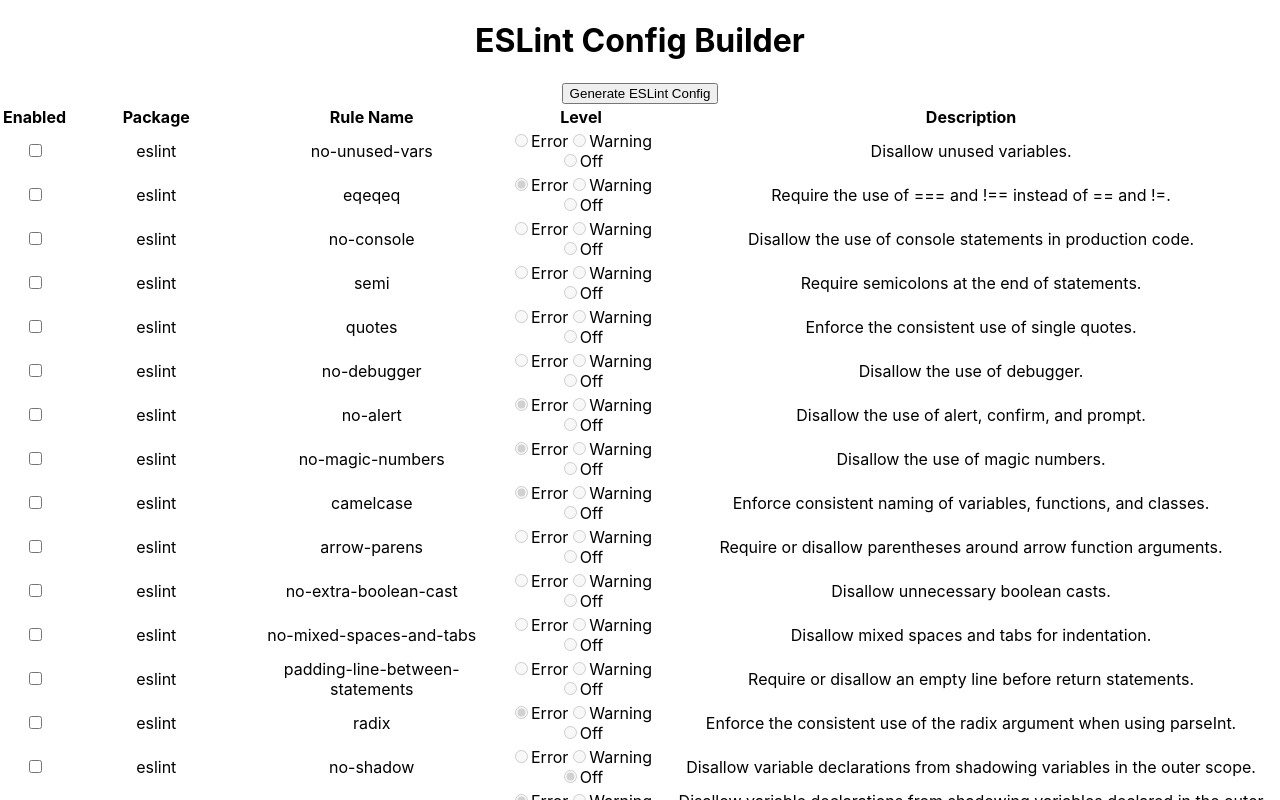
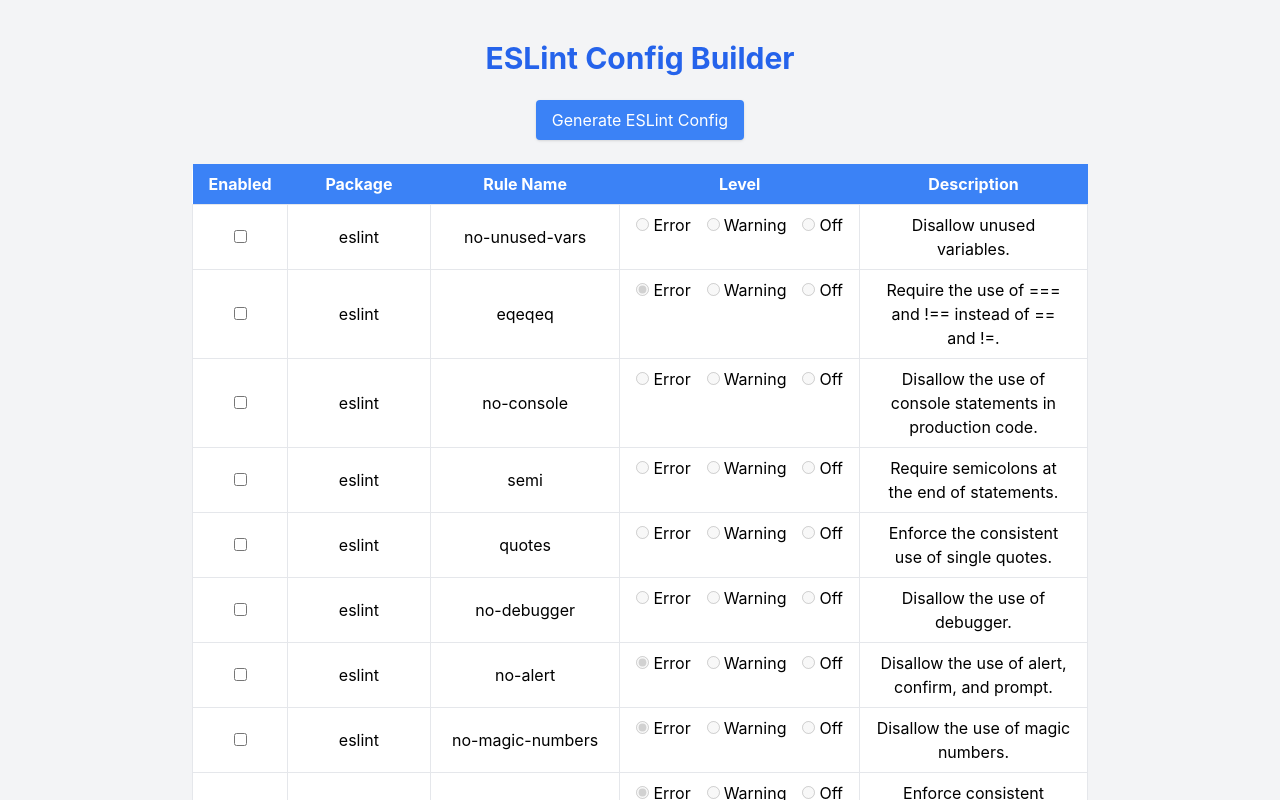
Before and after one commit to CoralHeavens/eslint-config-generator, a React (Create React App) app: page / in a window 1280 px wide. Shown: the top 800 px of the page. Built offline with nearby package versions, Linux system fonts and the light colour scheme.

Commit message:
Add styling

```diff
--- a/package.json
+++ b/package.json
@@ -38,5 +38,10 @@
       "last 1 firefox version",
       "last 1 safari version"
     ]
+  },
+  "devDependencies": {
+    "autoprefixer": "^10.4.20",
+    "postcss": "^8.4.45",
+    "tailwindcss": "^3.4.10"
   }
 }
--- /dev/null
+++ b/postcss.config.js
@@ -0,0 +1,6 @@
+module.exports = {
+  plugins: {
+    tailwindcss: {},
+    autoprefixer: {},
+  },
+}
--- a/src/App.css
+++ /dev/null
@@ -1,38 +0,0 @@
-.App {
-  text-align: center;
-}
-
-.App-logo {
-  height: 40vmin;
-  pointer-events: none;
-}
-
-@media (prefers-reduced-motion: no-preference) {
-  .App-logo {
-    animation: App-logo-spin infinite 20s linear;
-  }
-}
-
-.App-header {
-  background-color: #282c34;
-  min-height: 100vh;
-  display: flex;
-  flex-direction: column;
-  align-items: center;
-  justify-content: center;
-  font-size: calc(10px + 2vmin);
-  color: white;
-}
-
-.App-link {
-  color: #61dafb;
-}
-
-@keyframes App-logo-spin {
-  from {
-    transform: rotate(0deg);
-  }
-  to {
-    transform: rotate(360deg);
-  }
-}
--- a/src/App.js
+++ b/src/App.js
@@ -1,5 +1,4 @@
 import React from 'react';
-import './App.css';
 import ESLintConfigBuilder from './ESLintConfigBuilder';
 
 function App() {
--- a/src/ESLintConfigBuilder.js
+++ b/src/ESLintConfigBuilder.js
@@ -1,17 +1,20 @@
 import React, { useState } from 'react';
-import { RULES } from './rules';
+import eslintRules from './eslintRules';  // Import the extended rules list
 
 const ESLintConfigBuilder = () => {
-  const [rules, setRules] = useState(RULES);
+  const [rules, setRules] = useState(eslintRules);
 
+  // Handle checkbox change for enabling/disabling rules
   const handleEnableChange = (id) => {
     setRules(rules.map(rule => rule.id === id ? { ...rule, enabled: !rule.enabled } : rule));
   };
 
+  // Handle level change (Error, Warning, Off)
   const handleLevelChange = (id, level) => {
     setRules(rules.map(rule => rule.id === id ? { ...rule, level } : rule));
   };
 
+  // Generate ESLint config and required package installation instructions, then trigger download
   const generateConfig = () => {
     const selectedRules = rules.filter(rule => rule.enabled);
 
@@ -25,17 +28,16 @@
     // Create the ESLint rules configuration object, including all rules from selected packages with 'off' by default
     const config = {
       rules: Object.values(packageGroups).reduce((acc, group) => {
-        // Check if any rule in this group is selected
-        const isPackageSelected = group.some(rule => rule.enabled);
-        if (!isPackageSelected) {
-          return acc;
-        }
-
         // Add all rules in this package, set to 'off' unless enabled
         group.forEach(rule => {
-          acc[`${rule.package}/${rule.ruleName}`] = rule.enabled ? rule.level : 'off';
+          if (rule.enabled) {
+            acc[`${rule.package}/${rule.ruleName}`] = rule.options
+              ? [rule.level, ...rule.options]
+              : rule.level;
+          } else {
+            acc[`${rule.package}/${rule.ruleName}`] = 'off';
+          }
         });
-
         return acc;
       }, {}),
     };
@@ -61,33 +63,39 @@
   };
 
   return (
-    <div>
-      <h1>ESLint Config Builder</h1>
-      <button onClick={generateConfig}>Generate ESLint Config</button>
-      <table>
+    <div className="min-h-screen flex flex-col items-center justify-center bg-gray-100 py-10">
+      <h1 className="text-3xl font-bold mb-6 text-blue-600">ESLint Config Builder</h1>
+      <button
+        onClick={generateConfig}
+        className="mb-6 px-4 py-2 bg-blue-500 text-white rounded shadow hover:bg-blue-600"
+      >
+        Generate ESLint Config
+      </button>
+      <div className="overflow-x-auto w-full max-w-4xl">
+        <table className="table-auto w-full bg-white shadow-lg rounded-lg">
           <thead>
-          <tr>
-            <th>Enabled</th>
-            <th>Package</th>
-            <th>Rule Name</th>
-            <th>Level</th>
-            <th>Description</th>
+            <tr className="bg-blue-500 text-white">
+              <th className="px-4 py-2 text-center">Enabled</th>
+              <th className="px-4 py-2 text-center">Package</th>
+              <th className="px-4 py-2 text-center">Rule Name</th>
+              <th className="px-4 py-2 text-center">Level</th>
+              <th className="px-4 py-2 text-center">Description</th>
             </tr>
           </thead>
           <tbody>
             {rules.map(rule => (
-            <tr key={rule.id}>
-              <td>
+              <tr key={rule.id} className="hover:bg-gray-100">
+                <td className="border px-4 py-2 text-center align-middle">
                   <input
                     type="checkbox"
                     checked={rule.enabled}
                     onChange={() => handleEnableChange(rule.id)}
                   />
                 </td>
-              <td>{rule.package}</td>
-              <td>{rule.ruleName}</td>
-              <td>
-                <label>
+                <td className="border px-4 py-2 text-center align-middle">{rule.package}</td>
+                <td className="border px-4 py-2 text-center align-middle">{rule.ruleName}</td>
+                <td className="border border-x-0 border-b-0 -mt-[1px] px-4 py-2 flex items-center justify-center space-x-4 align-middle">
+                  <label className="flex items-center">
                     <input
                       type="radio"
                       name={`level-${rule.id}`}
@@ -96,9 +104,9 @@
                       disabled={!rule.enabled}
                       onChange={() => handleLevelChange(rule.id, 'error')}
                     />
-                  Error
+                    <span className="ml-1">Error</span>
                   </label>
-                <label>
+                  <label className="flex items-center">
                     <input
                       type="radio"
                       name={`level-${rule.id}`}
@@ -107,9 +115,9 @@
                       disabled={!rule.enabled}
                       onChange={() => handleLevelChange(rule.id, 'warning')}
                     />
-                  Warning
+                    <span className="ml-1">Warning</span>
                   </label>
-                <label>
+                  <label className="flex items-center">
                     <input
                       type="radio"
                       name={`level-${rule.id}`}
@@ -118,19 +126,15 @@
                       disabled={!rule.enabled}
                       onChange={() => handleLevelChange(rule.id, 'off')}
                     />
-                  Off
+                    <span className="ml-1">Off</span>
                   </label>
                 </td>
-              <td>{rule.description}</td>
+                <td className="border px-4 py-2 text-center align-middle">{rule.description}</td>
               </tr>
             ))}
           </tbody>
         </table>
-      <div
-        style={{
-          height: "40px"
-        }}
-      />
+      </div>
     </div>
   );
 };
--- a/src/rules.js
+++ b/src/eslintRules.js
@@ -1,4 +1,4 @@
-export const RULES = [
+const eslintRules = [
     // Core ESLint Rules
     { id: 1, package: 'eslint', ruleName: 'no-unused-vars', description: 'Disallow unused variables.', enabled: false, level: 'warn' },
     { id: 2, package: 'eslint', ruleName: 'eqeqeq', description: 'Require the use of === and !== instead of == and !=.', enabled: false, level: 'error' },
@@ -7,7 +7,7 @@
     { id: 5, package: 'eslint', ruleName: 'quotes', description: 'Enforce the consistent use of single quotes.', enabled: false, level: 'warn' },
     { id: 6, package: 'eslint', ruleName: 'no-debugger', description: 'Disallow the use of debugger.', enabled: false, level: 'warn' },
     { id: 7, package: 'eslint', ruleName: 'no-alert', description: 'Disallow the use of alert, confirm, and prompt.', enabled: false, level: 'error' },
-    { id: 8, package: 'eslint', ruleName: 'no-magic-numbers', description: 'Disallow the use of magic numbers.', enabled: false, level: 'error' },
+    { id: 8, package: 'eslint', ruleName: 'no-magic-numbers', description: 'Disallow the use of magic numbers.', enabled: false, level: 'error', options: [{ ignore: [-1, 0, 1] }] },
     { id: 9, package: 'eslint', ruleName: 'camelcase', description: 'Enforce consistent naming of variables, functions, and classes.', enabled: false, level: 'error' },
     { id: 10, package: 'eslint', ruleName: 'arrow-parens', description: 'Require or disallow parentheses around arrow function arguments.', enabled: false, level: 'warn' },
     { id: 11, package: 'eslint', ruleName: 'no-extra-boolean-cast', description: 'Disallow unnecessary boolean casts.', enabled: false, level: 'warn' },
@@ -86,3 +86,5 @@
     { id: 68, package: 'eslint-plugin-jest', ruleName: 'jest/prefer-to-have-length', description: 'Suggest using toHaveLength() in Jest assertions.', enabled: false, level: 'warn' },
     { id: 69, package: 'eslint-plugin-jest', ruleName: 'jest/prefer-expect-assertions', description: 'Require assertions in Jest tests to ensure correctness.', enabled: false, level: 'warn' },
 ];
+
+export default eslintRules;
--- a/src/index.css
+++ b/src/index.css
@@ -1,3 +1,7 @@
+@tailwind base;
+@tailwind components;
+@tailwind utilities;
+
 body {
   margin: 0;
   font-family: -apple-system, BlinkMacSystemFont, 'Segoe UI', 'Roboto', 'Oxygen',
--- /dev/null
+++ b/tailwind.config.js
@@ -0,0 +1,10 @@
+/** @type {import('tailwindcss').Config} */
+module.exports = {
+  content: [
+    './src/**/*.{js,jsx,ts,tsx}',
+  ],
+  theme: {
+    extend: {},
+  },
+  plugins: [],
+};
```
Also changed, not shown: 1 other file (tests, documents, lock files or other folders). Lines whose indentation alone changed are shown as unchanged.
